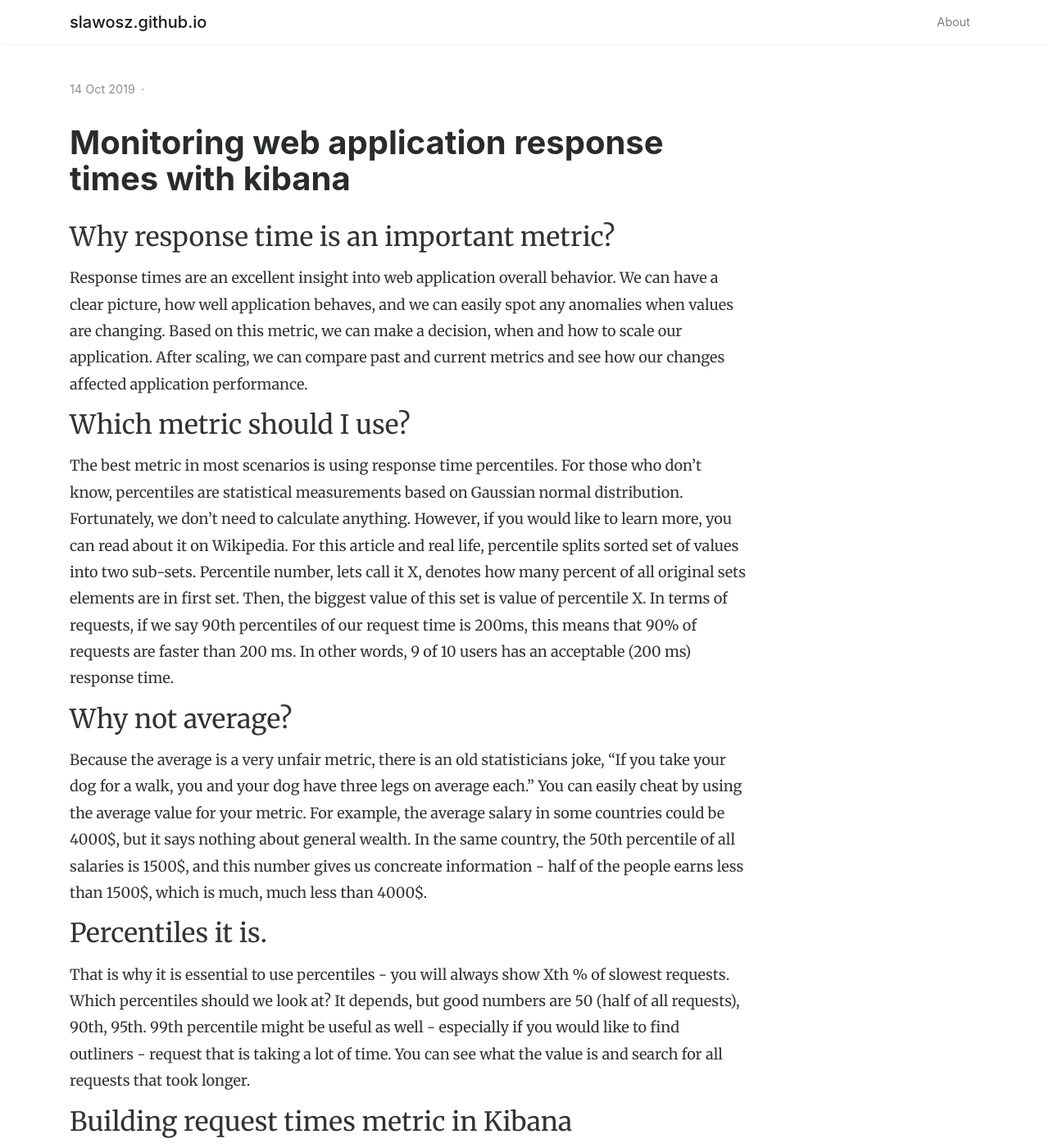
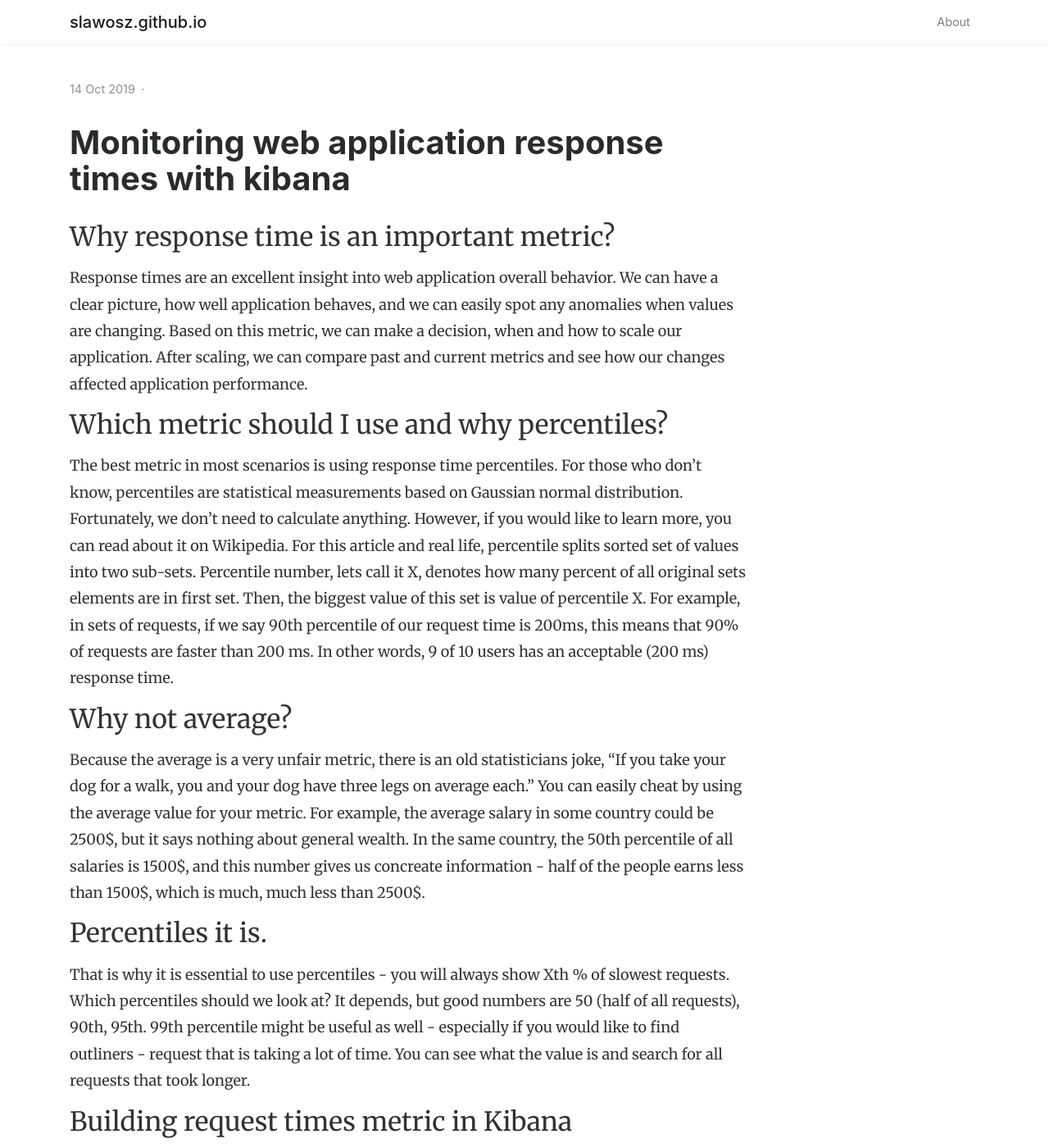
Before and after one commit to slawosz/slawosz.github.com, a Jekyll site: the page built from _posts/2019-10-14-monitoring-web-application-response-times-with-kibana.md, in a window 1280 px wide and 1400 px high. Shown: the whole window at 82% size. Built offline with Jekyll 4.4.1, drawn with Linux system fonts in a browser that asks for light colours; comment, search, counter and statistics services are not loaded; some of the changed lines change nothing that is shown; some of the changed text lies outside the part shown.

Commit message:
Progress

```diff
--- a/_posts/2019-10-14-monitoring-web-application-response-times-with-kibana.md
+++ b/_posts/2019-10-14-monitoring-web-application-response-times-with-kibana.md
@@ -3,7 +3,7 @@
 layout: post
 read_time: 10 min read
 categories: ['kibana', 'logs', 'elasticsearch', 'draft']
-preface: How to visualize request times using Kibana Dashboard Timelion widget. s Includes short explanation what are percentiles and why they are important in interpretation.
+preface: 'Visualizing request times with Kibana Timelion, easy and effective way to understand and monitor application performance.'
 ---
 
 ## Why response time is an important metric?
@@ -11,13 +11,13 @@
 Response times are an excellent insight into web application overall behavior. We can have a clear picture, how well application behaves, and we can easily spot any anomalies when values are changing. Based on this metric, we can make a decision, when and how to scale our application.
 After scaling, we can compare past and current metrics and see how our changes affected application performance.
 
-## Which metric should I use?
+## Which metric should I use and why percentiles?
 
-The best metric in most scenarios is using response time percentiles. For those who don't know, percentiles are statistical measurements based on Gaussian normal distribution. Fortunately, we don't need to calculate anything. However, if you would like to learn more, you can read about it on Wikipedia. For this article and real life, percentile splits sorted set of values into two sub-sets. Percentile number, lets call it X, denotes how many percent of all original sets elements are in first set. Then, the biggest value of this set is value of percentile X. In terms of requests, if we say 90th percentiles of our request time is 200ms, this means that 90% of requests are faster than 200 ms. In other words, 9 of 10 users has an acceptable (200 ms) response time.
+The best metric in most scenarios is using response time percentiles. For those who don't know, percentiles are statistical measurements based on Gaussian normal distribution. Fortunately, we don't need to calculate anything. However, if you would like to learn more, you can read about it on Wikipedia. For this article and real life, percentile splits sorted set of values into two sub-sets. Percentile number, lets call it X, denotes how many percent of all original sets elements are in first set. Then, the biggest value of this set is value of percentile X. For example, in sets of requests, if we say 90th percentile of our request time is 200ms, this means that 90% of requests are faster than 200 ms. In other words, 9 of 10 users has an acceptable (200 ms) response time.
 
 ## Why not average?
 
-Because the average is a very unfair metric, there is an old statisticians joke, "If you take your dog for a walk, you and your dog have three legs on average each." You can easily cheat by using the average value for your metric. For example, the average salary in some countries could be 4000$, but it says nothing about general wealth. In the same country, the 50th percentile of all salaries is 1500$, and this number gives us concreate information - half of the people earns less than 1500$, which is much, much less than 4000$.
+Because the average is a very unfair metric, there is an old statisticians joke, "If you take your dog for a walk, you and your dog have three legs on average each." You can easily cheat by using the average value for your metric. For example, the average salary in some country could be 2500$, but it says nothing about general wealth. In the same country, the 50th percentile of all salaries is 1500$, and this number gives us concreate information - half of the people earns less than 1500$, which is much, much less than 2500$.
 
 ## Percentiles it is.
 
@@ -51,6 +51,8 @@
 
 That's it! Let's take a look at the diagram below:
 
+![Kibana percentiles diagram](/images/kibana-request-percentiles/kibana-percentiles.png)
+
 For readability, I included only 50th and 90th percentile on diagram.
 
 ## Reading the diagram
@@ -74,4 +76,25 @@
 
 Checking outliners, requests which are taking the most time, is good way to learn, why these particular requests are very slow.
 Of course, our logs should have additional information, which will help retrace request in code. In typical web application environment,
-it could be `user_id` field. Having that field can help us recreate user request, either by
+it could be `user_id` field. Having such field, will help us recreate particular request on development environment.
+
+Common reason of slow requests can be:
+* slow database queries
+* loading lot of data from database
+* complex algorithms, which are slow with large sets of data.
+* slow network requests
+* lot of network requests
+
+### Application optimization
+
+With measurement in place, you can start improving application. Add network response caching where requests are slow, change http server threadpool size,
+and see how it affects performance.
+
+### One change at the time
+
+When you are improving your application performance, it is very important to introduce one change at the time, as this will let you measure real impact of the change.
+Wait until you will see how your change affects application performance before you will introduce next performance improvement. Otherwise, you won't be able to tell, which improvements were real and which made only small impact.
+
+## Summary
+
+Measuring application request times is simple but powerful metric. With Kibana, they can be easily visualized.
```
Also changed, not shown: images/kibana-request-percentiles/kibana-percentiles.png (added).
